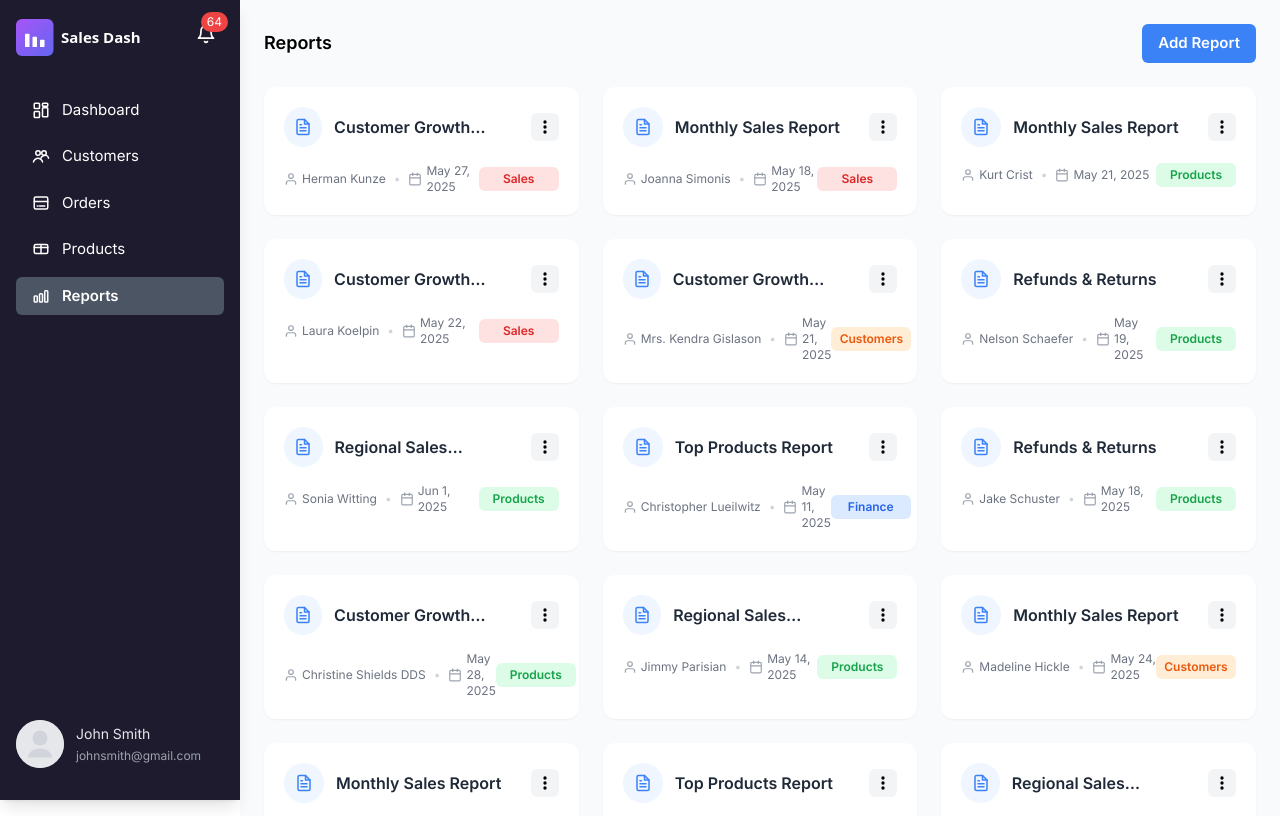
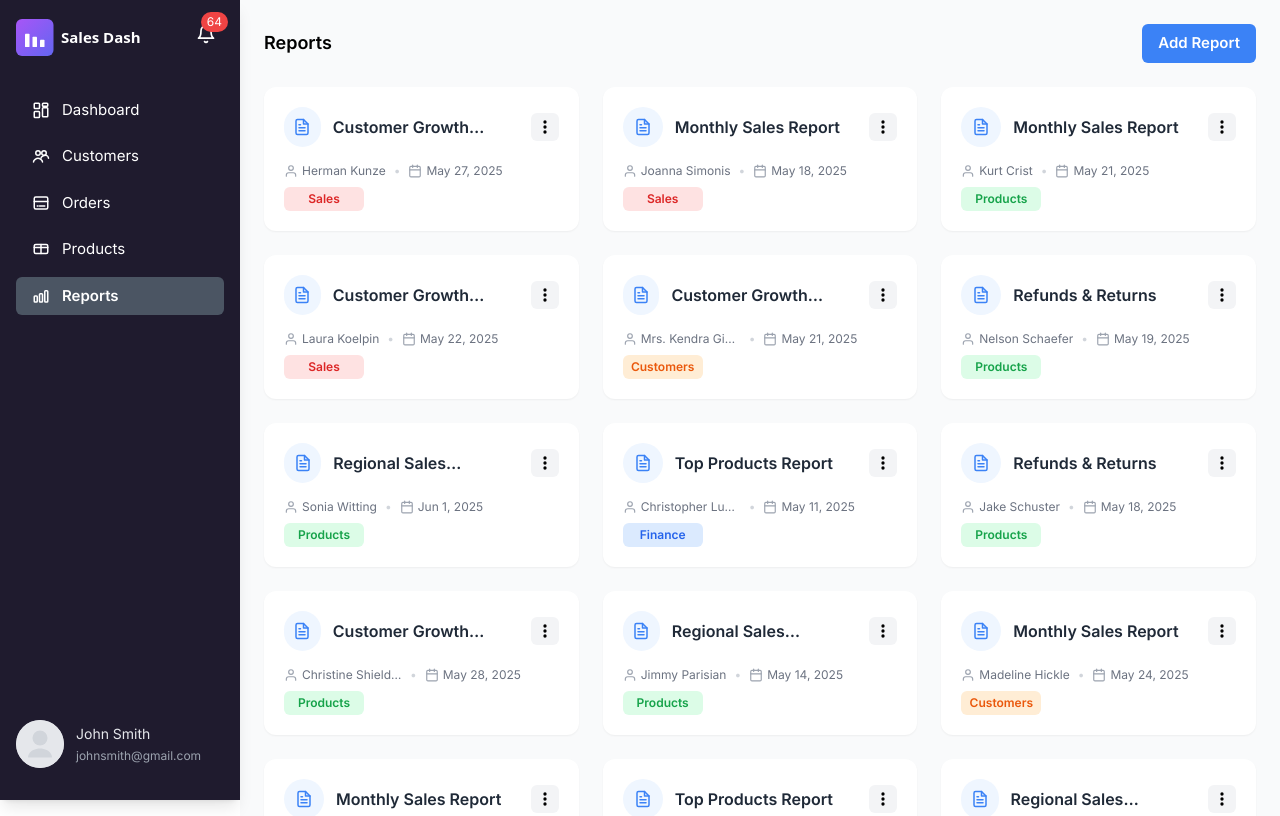
Before and after one commit to mholoborodko/sales-dash, a React (Vite) app: page /reports in a window 1280 px wide. Shown: the top 816 px of the page. Built offline with nearby package versions, Linux system fonts and the light colour scheme.

Commit message:
feat: improve report item date field

```diff
--- a/src/entities/Report/ui/ReportItem/index.tsx
+++ b/src/entities/Report/ui/ReportItem/index.tsx
@@ -28,7 +28,7 @@ export const ReportItem: FC<ReportItemProps> = ({
 
   return (
     <div className="p-5 bg-white rounded-xl shadow-sm hover:shadow-md transition cursor-pointer">
-      <div className="flex items-center justify-between">
+      <div className="flex items-center justify-between gap-2">
         <div className="flex items-center gap-3">
           <div className="flex items-center justify-center size-10 rounded-full bg-blue-50">
             <Icon className="text-blue-500" name="report" size={18} />
@@ -47,16 +47,18 @@ export const ReportItem: FC<ReportItemProps> = ({
         </Dropdown>
       </div>
 
-      <div className="flex items-center justify-between mt-4 text-xs text-gray-500">
+      <div className="flex items-center justify-between flex-wrap gap-2 mt-4 text-xs text-gray-500">
         <div className="flex items-center gap-2">
           <div className="flex items-center gap-1">
             <Icon className="text-gray-400" name="user" size={14} />
-            <span className="truncate max-w-[140px]">{author}</span>
+            <span className="truncate max-w-[100px]">{author}</span>
           </div>
           <span className="text-gray-300">•</span>
           <div className="flex items-center gap-1">
             <Icon className="text-gray-400" name="calendar" size={14} />
-            <span>{toDateFormat(date, DateFormat.MONTH_DAY_YEAR)}</span>
+            <span className="whitespace-nowrap">
+              {toDateFormat(date, DateFormat.MONTH_DAY_YEAR)}
+            </span>
           </div>
         </div>
 
```
